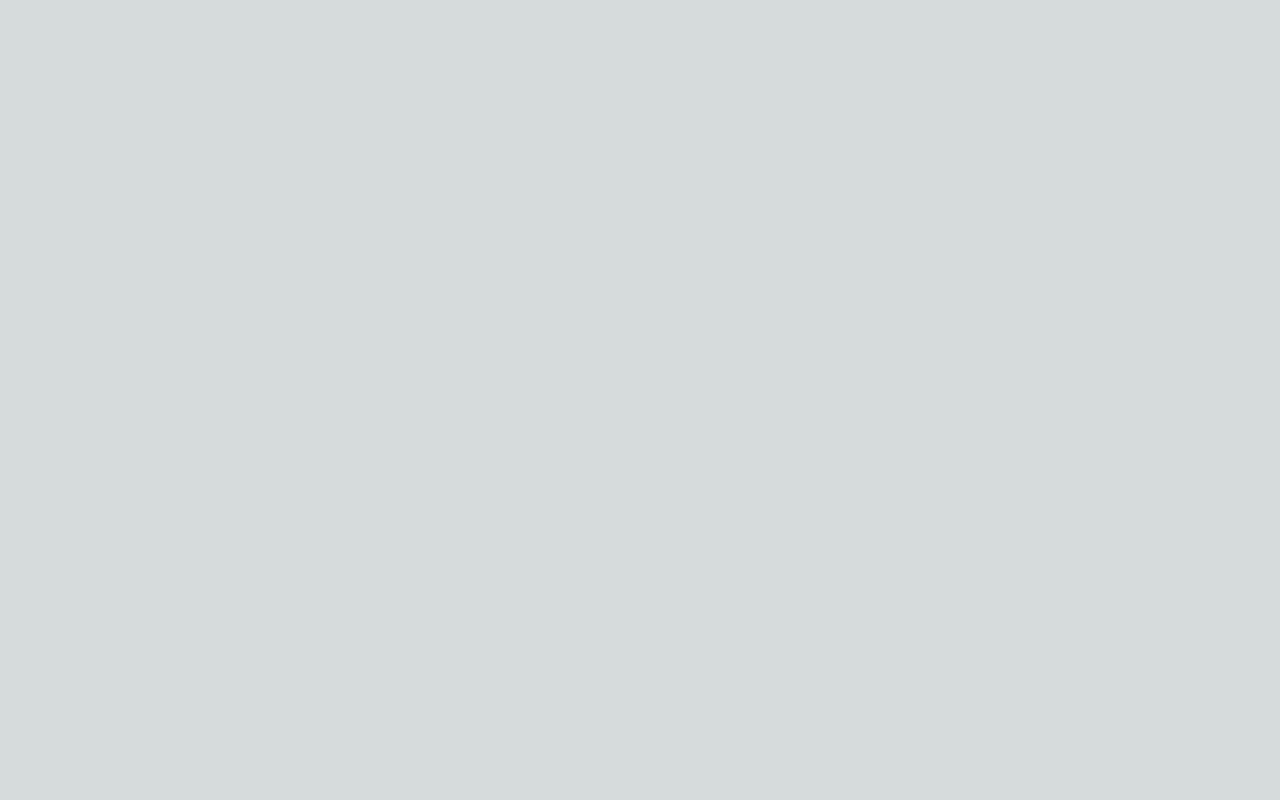
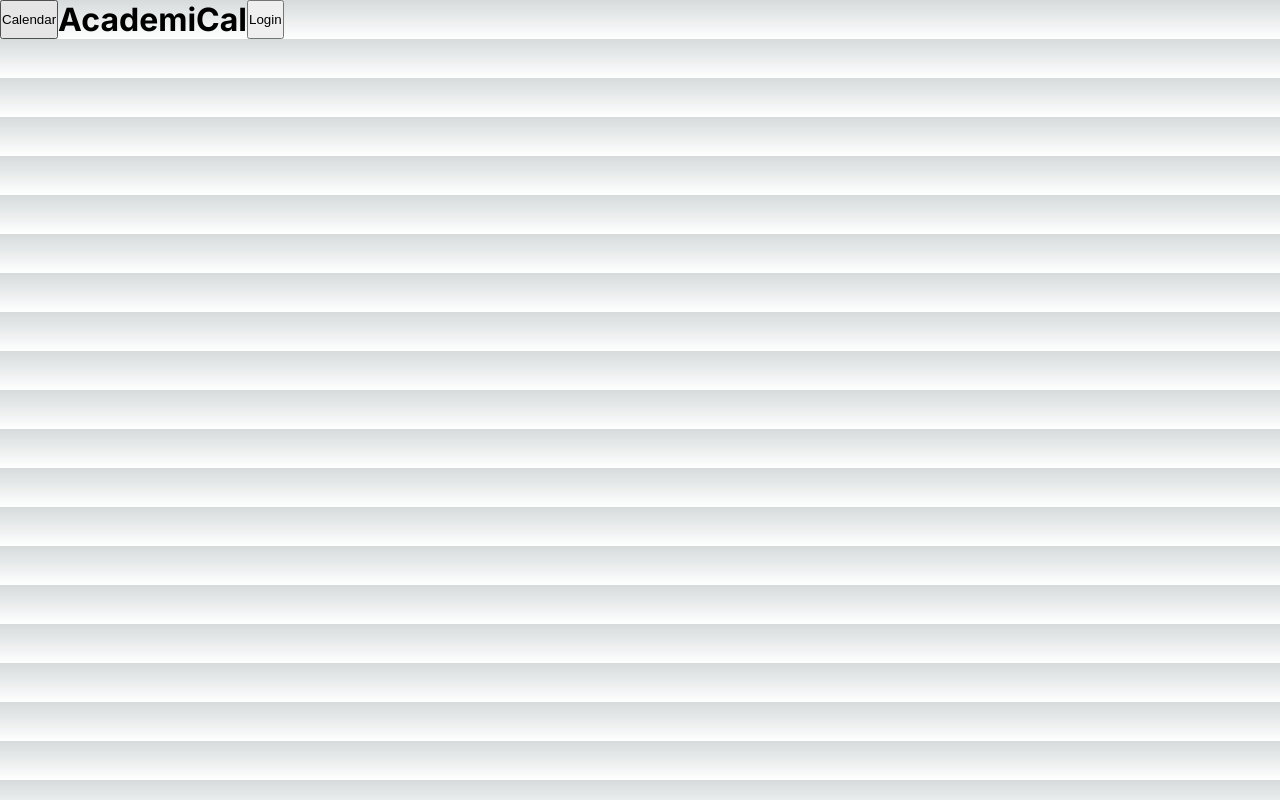
Before and after one commit to ZephyrIO/AcademiCal, a Next.js app in the folder academical/: page / in a window 1280 px wide. Built offline with nearby package versions, Linux system fonts and the light colour scheme.

Commit message:
created page header

```diff
--- a/academical/app/page.js
+++ b/academical/app/page.js
@@ -1,2 +1,10 @@
+import React from "react";
+import Header from "@/components/Header";
+
 export default function Home() {
+    return(
+        <div>
+            <Header/>
+        </div>
+    );
 }
--- /dev/null
+++ b/academical/components/Header.css
@@ -0,0 +1,7 @@
+.title {
+    display: inline-block;
+}
+
+.header {
+    display: flex;
+}
--- a/academical/components/Header.js
+++ b/academical/components/Header.js
@@ -1,11 +1,12 @@
 import Button from "./Button";
+import './Header.css';
 
 export default function Header(props)
 {
     return (
-        <div>
+        <div className="header">
             <Button>Calendar</Button>
-            <h1>AcademiCal</h1>
+            <h1 className="title">AcademiCal</h1>
             {props.authorized ? <Button>Logout</Button> : <Button>Login</Button>}
         </div>
     );
```
